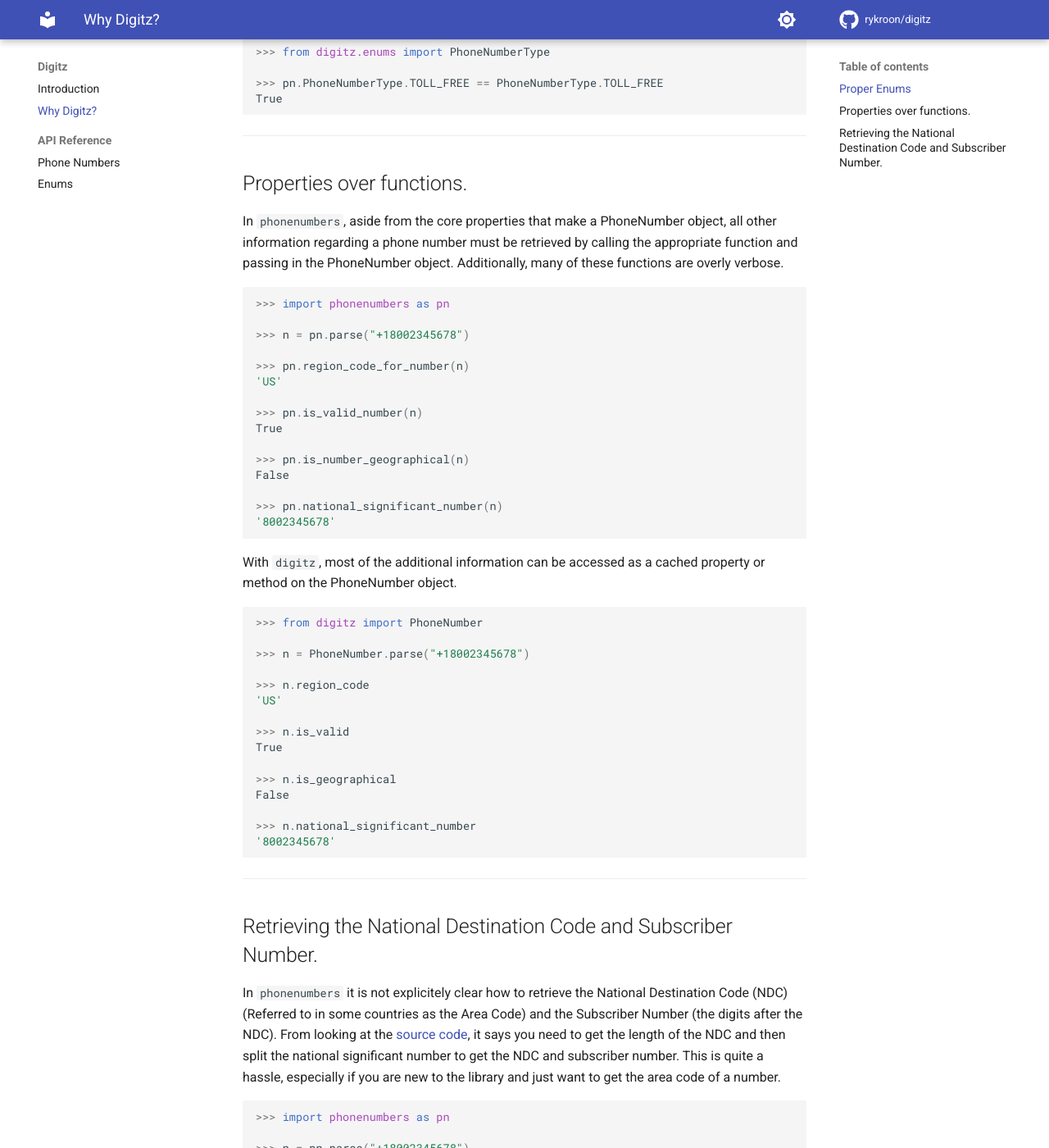
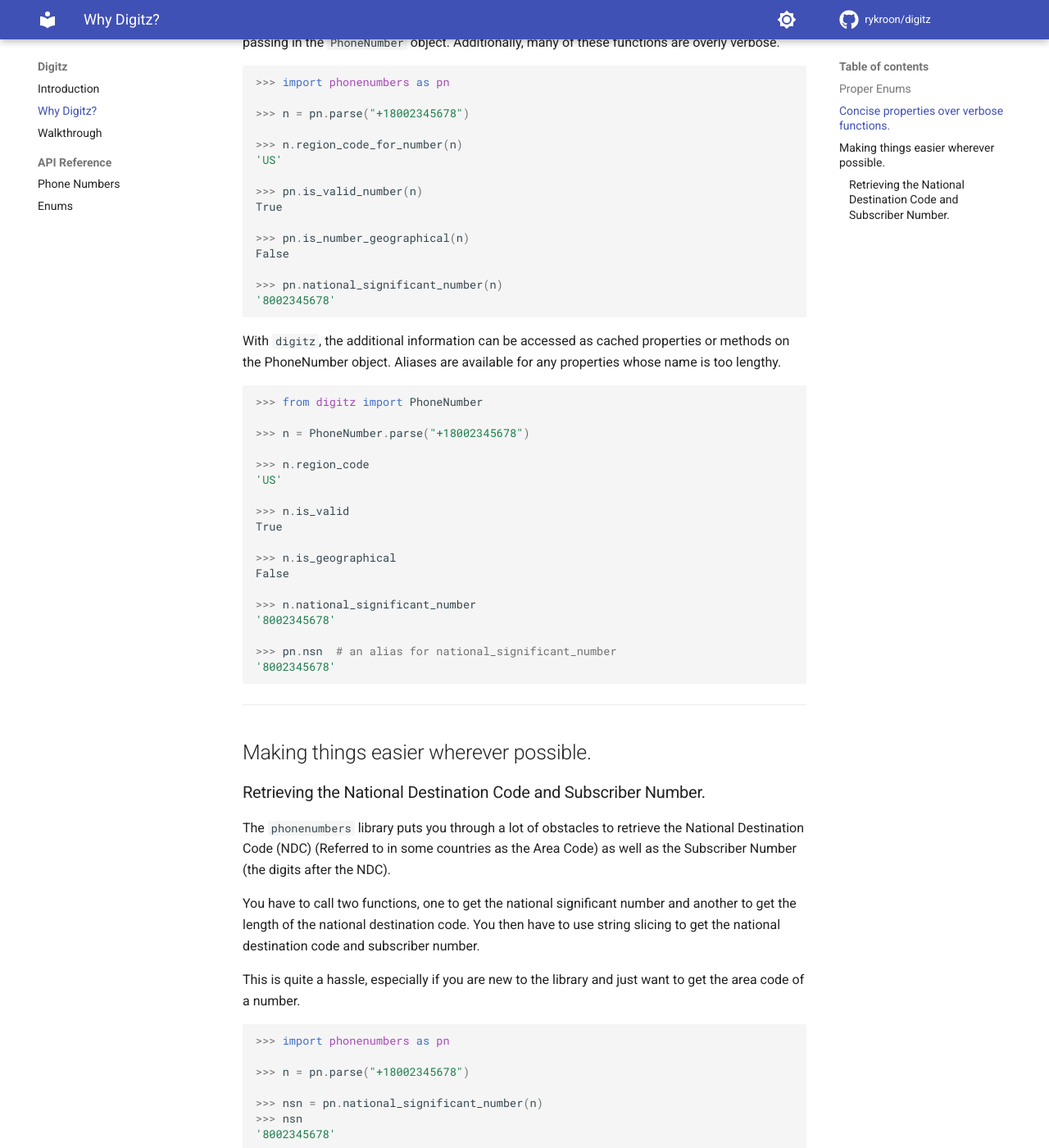
Before and after one commit to rykroon/digitz, an MkDocs documentation site: the page built from docs/why-digitz.md, in a window 1280 px wide and 1400 px high, scrolled down 1598 px. Shown: the whole window at 82% size. Built offline with MkDocs 1.6.1 and Material for MkDocs 9.7.7, drawn with Linux system fonts in a browser that asks for light colours; comment, search, counter and statistics services are not loaded; some of the changed text lies outside the part shown.

Commit message:
Added walkthrough to documentation.

````diff
--- /dev/null
+++ b/docs/walkthrough.md
@@ -0,0 +1,49 @@
+# Walkthrough
+
+## The PhoneNumber class.
+At the core of `digitz` is the `PhoneNumber` class, which is implemented as an immutable (frozen) dataclass. This design prevents state changes, guaranteeing that cached properties always remain accurate and consistent.
+
+## Creating a PhoneNumber instance.
+There are a few different ways to create a new `PhoneNumber` instance.
+
+- Parsing a string.
+- Retrieiving an example number.
+- Creating a new instance from an existing instance.
+
+### Parsing a string.
+The `PhoneNumber` class provides a `parse()` class method, enabling the creation of a new PhoneNumber instance from a raw string. A `NumberParseException` is raised if the string cannot be parsed.
+
+```python
+>>> from digitz import PhoneNumber
+
+>>> num = PhoneNumber.parse("+12015550123")
+```
+
+### Retrieving an Example Number
+The `PhoneNumber` class includes an `example_number()` class method, allowing you to generate a new PhoneNumber object for a specified region code and an optional phone number type.
+
+```py
+>>> from digitz import PhoneNumber
+
+>>> num = PhoneNumber.example_number("US")
+```
+
+### Creating a new PhoneNumber from an already existing instance.
+The `PhoneNumber` class includes a `replace()` method, which allows you to create a new instance of the class with specified attributes replaced. This method aligns with the immutable nature of the class, ensuring that any modifications result in a new object rather than altering the existing one.
+
+```py
+>>> from digitz import PhoneNumber
+
+>>> num = PhoneNumber.parse("+12015550123")
+
+>>> new_num = num.replace(country_code=44)
+
+>>> new_num.country_code
+44
+
+>>> num.country_code
+1
+```
+
+## Seamless E.164 String Conversion
+The `__str__` method of the PhoneNumber class returns the phone number as an E.164-formatted string. This design ensures seamless integration with ORMs, allowing phone number objects to be automatically converted into strings and stored in databases in the standardized E.164 format, promoting consistency and compatibility across systems.
--- a/docs/why-digitz.md
+++ b/docs/why-digitz.md
@@ -1,9 +1,8 @@
 # Why Digitz?
 
+The [phonenumbers](https://pypi.org/project/phonenumbers/) library for Python has long been a trusted solution for phone number validation, formatting, and parsing. While its accuracy and reliability are unquestionable, the library has been slow to embrace modern Python features, often feeling like it's stuck in the past.
 
-The [phonenumbers](https://pypi.org/project/phonenumbers/) library for Python has long been a trusted solution for phone number validation, formatting, and parsing, built on top of [Google's libphonenumber](https://github.com/google/libphonenumber). While its accuracy and reliability are unquestionable, the library has been slow to embrace modern Python practices, often feeling like it's stuck in the past.
-
-`digitz` is a fresh take on phone number handling, designed to bring modern Python features and best practices to the world of phone number processing. If you've ever struggled with the verbose syntax or outdated API design of the phonenumbers library, `digitz` is here to change that.
+`digitz` is a fresh take on phone number handling, designed to bring modern Python features to the world of phone number processing. If you've ever struggled with the verbose syntax or outdated API design of the phonenumbers library, `digitz` is here to change that.
 
 Below are some examples on how digitz improves the developer experience.
 ___
@@ -12,7 +11,7 @@
 
 In the `phonenumbers` library there are several classes that behave like enums, but are not actually traditional python enums. They are just classes with class attributes. See the [PhoneNumberType](https://github.com/daviddrysdale/python-phonenumbers/blob/d7fe6c6f1e416797f439beb2ae2bb365360bf340/python/phonenumbers/phonenumberutil.py#L458) class as an example.
 
-In the below code block, `pn.number_type(n)` returns the integer `3`. This means nothing to the developer. You then have to compare the result to the appropriate "enum" to know what the number type is.
+In the below code block, `pn.number_type(n)` returns the value `3`. This result does not express any meaning and it is left to the developer to figure out which enum value is associated with the value 3.
 
 ```py
 >>> import  phonenumbers as pn
@@ -28,7 +27,6 @@
 >>> pn.number_type(n) == pn.PhoneNumberType.TOLL_FREE
 True
 ```
-
 
 In `digitz`, the PhoneNumber object has a `number_type` property which will return an actual enum. This is much more descriptive than a simple integer. Just like any other python enum you can check the `name` and `value` attributes for more information.
 
@@ -47,37 +45,24 @@
 3
 ```
 
-
-
-But `digitz` doesn't stop there. If you want to know if a phone number is toll free, then just simply check the `is_toll_free` property. This allows you to avoid comparing against enum values all together. There are additional properties for all of the other phone number types.
+But `digitz` doesn't stop there. If you want to know if a phone number is toll free, then just simply check the `is_toll_free` property. There are additional properties for all of the other phone number types.
 
 ```py
 >>> n.is_toll_free
 True
 ```
-
-And in case you were wondering, yes, both the `phonenumbers` and `digitz` enums are compatible with each other as they equal the same integer value.
-
-```py
->>> import phonenumbers as pn
-
->>> from digitz.enums import PhoneNumberType
-
->>> pn.PhoneNumberType.TOLL_FREE == PhoneNumberType.TOLL_FREE
-True
-```
 ___
 
-## Properties over functions.
+## Concise properties over verbose functions.
 
-In `phonenumbers`, aside from the core properties that make a PhoneNumber object, all other information regarding a phone number must be retrieved by calling the appropriate function and passing in the PhoneNumber object. Additionally, many of these functions are overly verbose.
+In `phonenumbers`, aside from the core properties that make up a `PhoneNumber` object, all other information regarding a phone number must be retrieved by calling the appropriate function and passing in the `PhoneNumber` object. Additionally, many of these functions are overly verbose.
 
 ```py
 >>> import phonenumbers as pn
 
 >>> n = pn.parse("+18002345678")
 
->>> pn.region_code_for_number(n)
+>>> n.region_code_for_number(n)
 'US'
 
 >>> pn.is_valid_number(n)
@@ -91,7 +76,7 @@
 
 ```
 
-With `digitz`, most of the additional information can be accessed as a cached property or method on the PhoneNumber object.
+With `digitz`, the additional information can be accessed as cached properties or methods on the PhoneNumber object. Aliases are available for any properties whose name is too lengthy.
 
 ```py
 >>> from digitz import PhoneNumber
@@ -109,11 +94,22 @@
 
 >>> n.national_significant_number
 '8002345678'
+
+>>> pn.nsn  # an alias for national_significant_number
+'8002345678'
 ```
 ___
 
-## Retrieving the National Destination Code and Subscriber Number.
-In `phonenumbers` it is not explicitely clear how to retrieve the National Destination Code (NDC) (Referred to in some countries as the Area Code) and the Subscriber Number (the digits after the NDC). From looking at the [source code](https://github.com/daviddrysdale/python-phonenumbers/blob/d7fe6c6f1e416797f439beb2ae2bb365360bf340/python/phonenumbers/phonenumberutil.py#L846), it says you need to get the length of the NDC and then split the national significant number to get the NDC and subscriber number. This is quite a hassle, especially if you are new to the library and just want to get the area code of a number.
+
+## Making things easier wherever possible.
+
+
+### Retrieving the National Destination Code and Subscriber Number.
+The `phonenumbers` library puts you through a lot of obstacles to retrieve the National Destination Code (NDC) (Referred to in some countries as the Area Code) as well as the Subscriber Number (the digits after the NDC).
+
+You have to call two functions, one to get the national significant number and another to get the length of the national destination code. You then have to use string slicing to get the national destination code and subscriber number.
+
+This is quite a hassle, especially if you are new to the library and just want to get the area code of a number.
 
 ```py
 >>> import phonenumbers as pn
--- a/mkdocs.yml
+++ b/mkdocs.yml
@@ -37,6 +37,7 @@
 nav:
   - Introduction: index.md
   - Why Digitz?: why-digitz.md
+  - Walkthrough: walkthrough.md
   - API Reference:
     - Phone Numbers: apiref/phonenumbers.md
     - Enums: apiref/enums.md
````
Also changed, not shown: other parts of docs/why-digitz.md (+1 -1 lines), docs/design-details.md (deleted, +0 -5 lines), docs/index.md (+5 -3 lines).
